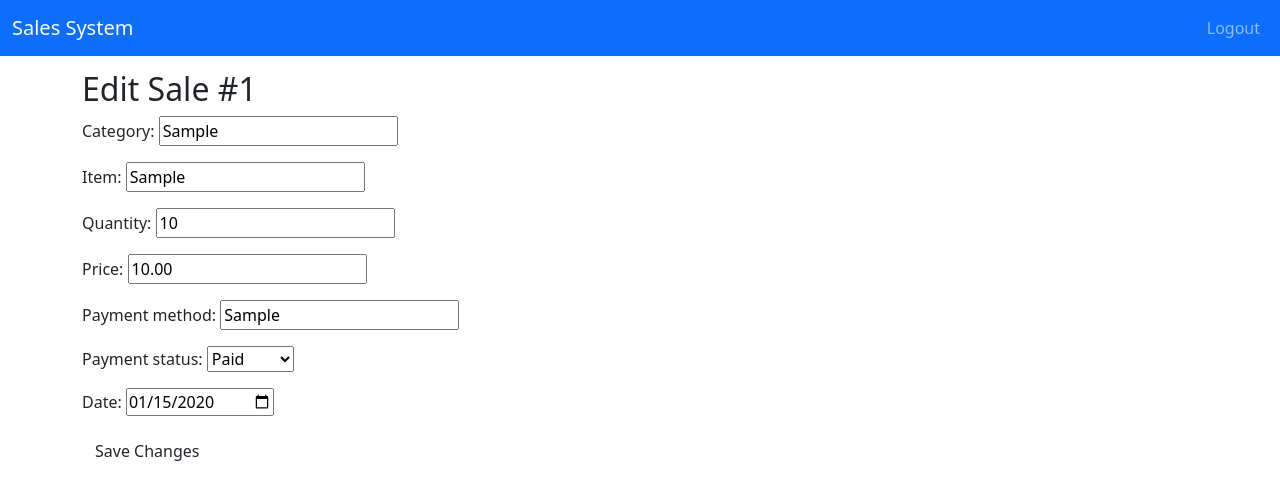
After one commit to TRACY205/sales_brookelands, a Django app: page /edit-sale/1/ in a window 1280 px wide. The commit adds this page. Shown: the top 500 px of the page. Run offline with Django 5.2, Linux system fonts and the light colour scheme; a user stored in the database is signed in; tables that the repository leaves empty hold one stand-in row (values such as "Sample post").

Commit message:
Update: made new changes

```diff
--- a/myapp/forms.py
+++ b/myapp/forms.py
@@ -1,11 +1,12 @@
 from django import forms
 from .models import Sale
-
 class SaleForm(forms.ModelForm):
     class Meta:
         model = Sale
-        fields = ["category", "item", "quantity", "price", "payment_method"]
-        # ⚠️ notice: no "date" field here, since it's auto-generated in your model
+        fields = ["category", "item", "quantity", "price", "payment_method", "date"]
+        widgets = {
+            "date": forms.DateInput(attrs={"type": "date"}),  # HTML date picker
+        }
 
 
 from django import forms
@@ -25,3 +26,12 @@ class ExpenseForm(forms.ModelForm):
             "amount_paid",
             "bank_charges",
         ]
+
+
+class SaleForm(forms.ModelForm):
+    class Meta:
+        model = Sale
+        fields = ["category", "item", "quantity", "price", "payment_method", "payment_status", "date"]
+        widgets = {
+            "date": forms.DateInput(attrs={"type": "date"}),
+        }
--- a/myapp/models.py
+++ b/myapp/models.py
@@ -1,5 +1,6 @@
 from django.db import models
 from django.contrib.auth.models import User
+from django.utils import timezone
 
 class Expense(models.Model):
     user = models.ForeignKey(User, on_delete=models.CASCADE)
@@ -21,13 +22,19 @@ class Expense(models.Model):
 # ---------------------------
 # New Sale model for user orders
 class Sale(models.Model):
+    PAYMENT_STATUS = [
+        ("Paid", "Paid"),
+        ("Not Paid", "Not Paid"),
+    ]
+
     user = models.ForeignKey(User, on_delete=models.CASCADE)
     category = models.CharField(max_length=50)
     item = models.CharField(max_length=255)
     quantity = models.PositiveIntegerField()
     price = models.DecimalField(max_digits=12, decimal_places=2)
     payment_method = models.CharField(max_length=50)
-    date = models.DateTimeField(auto_now_add=True)
+    date = models.DateTimeField(default=timezone.now)  # ✅ editable
+    payment_status = models.CharField(max_length=20, choices=PAYMENT_STATUS, default="Not Paid")  # ✅ new field
 
     def __str__(self):
-        return f"{self.user.username} - {self.item} - {self.price}"
+        return f"{self.user.username} - {self.item} - {self.price} ({self.payment_status})"
--- /dev/null
+++ b/myapp/templates/edit_sale.html
@@ -0,0 +1,13 @@
+{% extends "base.html" %}
+{% block title %}Edit Sale{% endblock %}
+
+{% block content %}
+<div class="form-container">
+    <h2>Edit Sale #{{ sale.id }}</h2>
+    <form method="post">
+        {% csrf_token %}
+        {{ form.as_p }}
+        <button type="submit" class="btn">Save Changes</button>
+    </form>
+</div>
+{% endblock %}
--- a/myapp/urls.py
+++ b/myapp/urls.py
@@ -27,6 +27,7 @@ urlpatterns = [
      path("dashboard/", views.user_dashboard, name="dashboard"),
        path("expenses/", views.expenses_list, name="expenses_list"),
     path("expenses/<int:pk>/edit/", views.edit_expense, name="edit_expense"),
+      path("edit-sale/<int:sale_id>/", views.edit_sale, name="edit_sale"),
 
 
 ]
--- a/myapp/views.py
+++ b/myapp/views.py
@@ -18,7 +18,7 @@ import json
 # --------------------------
 PRICE_LIST = {
     "Water": {
-        "1L": 10,
+        "1L (R)": 10,
         "1L + B": 30,
         "1L (R)": 10,
         "5L (R)": 70,
@@ -343,11 +343,6 @@ def admin_expenses_excel(request):
     return response
 
 # ------------------- Excel Sales with Totals by Payment Method -------------------
-from django.http import HttpResponse
-from openpyxl import Workbook
-from openpyxl.styles import Font
-from .models import Sale
-
 def admin_sales_excel(request):
     # Create workbook and sheet
     wb = Workbook()
@@ -355,7 +350,7 @@ def admin_sales_excel(request):
     ws.title = "Sales Report"
 
     # Headers
-    headers = ["Date", "Item", "Quantity", "Price", "Payment Method"]
+    headers = ["Date", "Item", "Quantity (L)", "Price", "Payment Method"]
     ws.append(headers)
 
     # Sales data
@@ -365,6 +360,7 @@ def admin_sales_excel(request):
     total_price = 0
     total_cash = 0
     total_mpesa = 0
+    total_r_liters = 0  # 👈 only sum quantities with (R)
 
     for s in sales:
         ws.append([
@@ -372,9 +368,13 @@ def admin_sales_excel(request):
             s.item,
             s.quantity,
             float(s.price),
-            s.payment_method,
+            f"{s.payment_method} ({s.payment_status})",  # 👈 CHANGE HERE
         ])
         total_price += float(s.price)
+
+        # 👇 only add to liters if item contains "(R)"
+        if "(R)" in str(s.item):
+            total_r_liters += s.quantity
 
         if s.payment_method.lower() == "cash":
             total_cash += float(s.price)
@@ -384,25 +384,18 @@ def admin_sales_excel(request):
     # Add empty row for spacing
     ws.append([])
 
-    # Add totals rows
-    ws.append(["", "", "TOTAL Cash", total_cash])
-    ws.append(["", "", "TOTAL Mpesa", total_mpesa])
-    ws.append(["", "", "GRAND TOTAL", total_price])
+    # Totals row
+    ws.append(["TOTAL (R only)", "", total_r_liters, total_price, ""])
+    ws.append(["", "Cash Total", "", total_cash, ""])
+    ws.append(["", "MPesa Total", "", total_mpesa, ""])
 
-    # Make totals bold
-    for row in range(ws.max_row - 2, ws.max_row + 1):
-        for cell in ws[row]:
-            cell.font = Font(bold=True)
-
-    # Response
+    # Save response
     response = HttpResponse(
         content_type="application/vnd.openxmlformats-officedocument.spreadsheetml.sheet"
     )
-    response["Content-Disposition"] = 'attachment; filename="brookelands_sales_report.xlsx"'
-
+    response["Content-Disposition"] = 'attachment; filename="sales_report.xlsx"'
     wb.save(response)
     return response
-
 
 
 
@@ -450,3 +443,22 @@ def edit_expense(request, pk):
     else:
         form = ExpenseForm(instance=expense)
     return render(request, "edit_expense.html", {"form": form, "expense": expense})
+
+
+
+
+from django.shortcuts import render, get_object_or_404, redirect
+from .models import Sale
+from .forms import SaleForm  # make sure you have this form
+
+@login_required
+def edit_sale(request, sale_id):
+    sale = get_object_or_404(Sale, id=sale_id)
+    if request.method == "POST":
+        form = SaleForm(request.POST, instance=sale)
+        if form.is_valid():
+            form.save()
+            return redirect('admin_dashboard')  # back to dashboard
+    else:
+        form = SaleForm(instance=sale)
+    return render(request, "edit_sale.html", {"form": form, "sale": sale})
```
Also changed, not shown: myapp/templates/admin_dashboard.html (+11 -9 lines), myapp/templates/user_dashboard.html (+30 -11 lines), myapp/migrations/0006_sale_payment_status_alter_sale_date.py (added).
